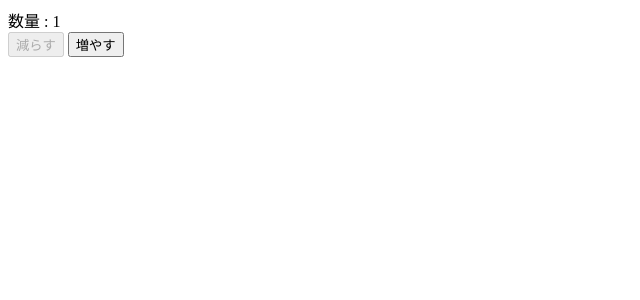
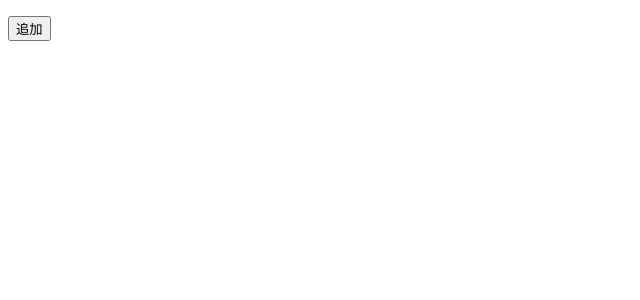
Before and after one commit to MotoKikkoro/svelte-book-playground-chapter3, a Svelte app: page / in a window 1280 px wide. Shown: the top 300 px of the page, without its empty margins (0-640 px from the left). Built offline with nearby package versions, Linux system fonts and the light colour scheme.

Commit message:
プレフィックス 3.1.6

```diff
--- a/src/App.svelte
+++ b/src/App.svelte
@@ -1,19 +1,15 @@
 <script>
-  let n =1;
-  $: if (n>10) {
-    alert ('数量多すぎ。10個以内にしてください');
-    n=10;
-  }
-  </script>
+  let todos =[];
+  function handleClick(){
+    todos.push('新しいtodo');
+    todos = todos;
+}
+</script>
 
-  <div>
-    数量 : {n}
-  </div>
+<ul>
+  {#each todos as todo}
+  <li>{todo}</li>
+  {/each}
+</ul>
 
-  <div>
-    <button on:click={()=> (n=n-1)} disabled={n<=1} >減らす
-    </button>
-    <button on:click={()=> (n=n+1)} >増やす
-    </button>
-
-  </div>
+<button on:click={handleClick}>追加</button>
```
